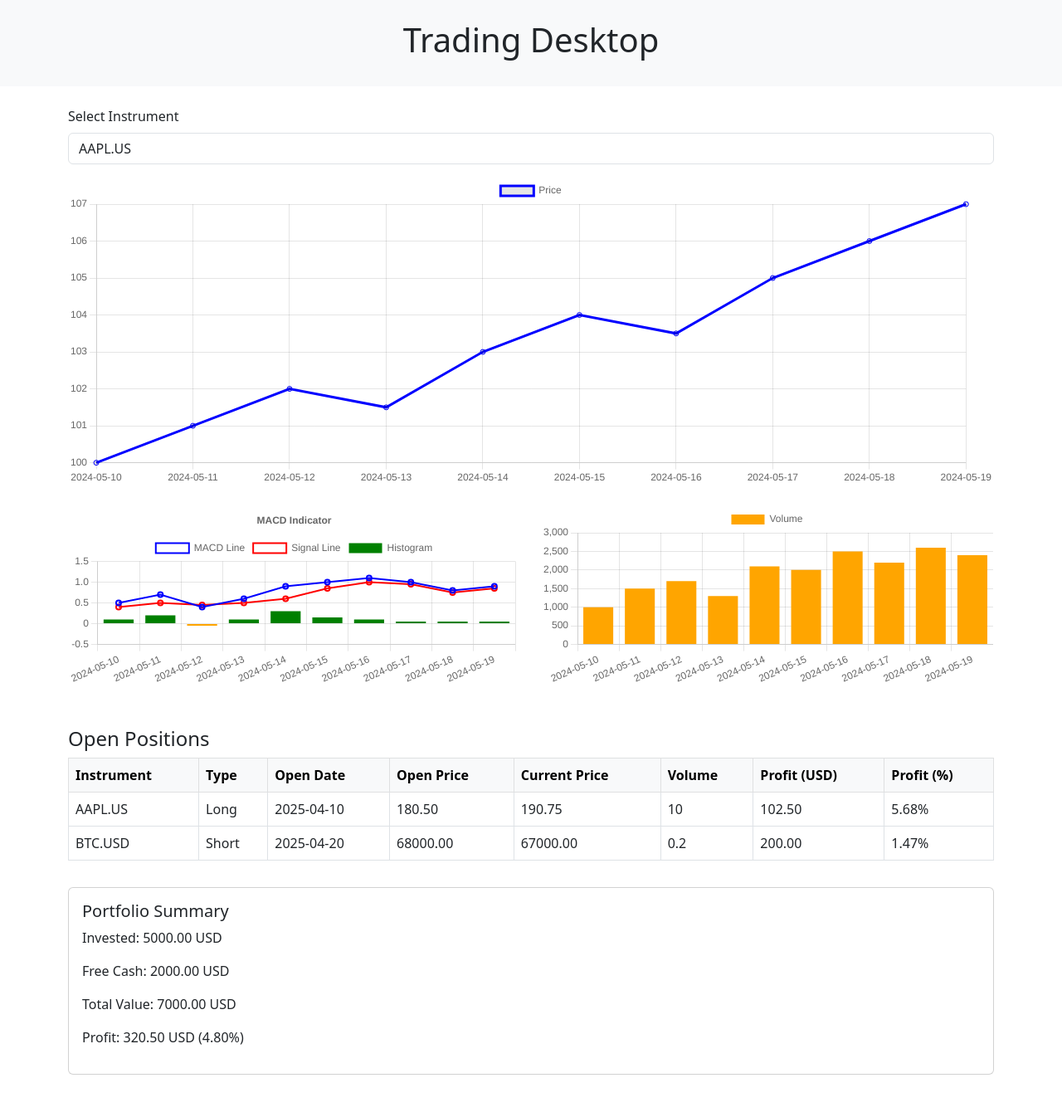
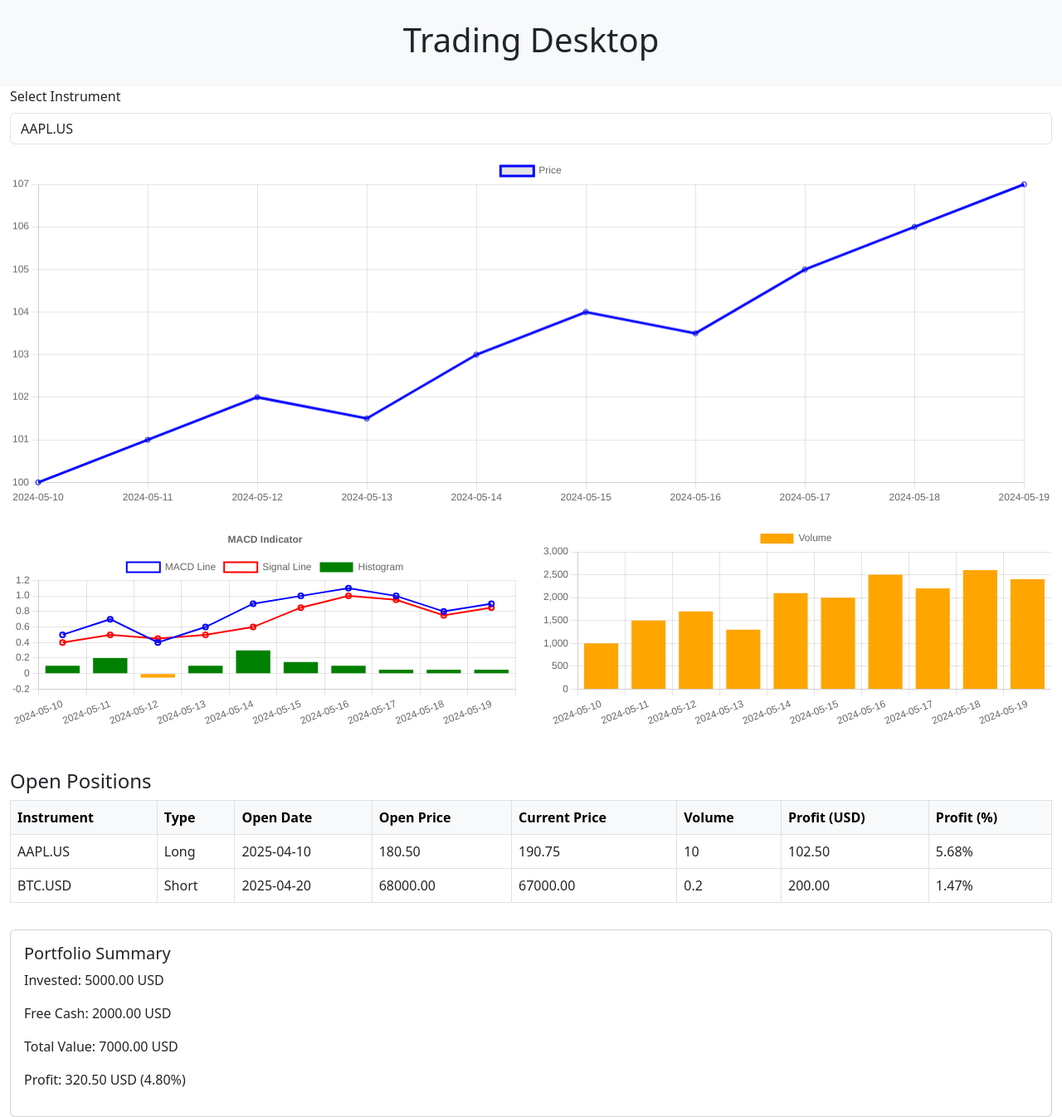
Before and after one commit to wut-ersms/front-end, a Flask app: page /desktop/ in a window 1280 px wide. Shown: the part 56-1402 px from the top of the page at 83% size. Before the commit the page ends 1351 px from the top, so only its background shows below. Run offline with Flask 3, Linux system fonts and the light colour scheme.

Commit message:
small fix

```diff
--- a/app/templates/desktop/desktop.html
+++ b/app/templates/desktop/desktop.html
@@ -6,7 +6,8 @@
     </div>
 </section>
 
-<div class="container my-4">
+<!-- <div class="container my-4"> -->
+<div class="container-fluid">
     <!-- Instrument Selector -->
     <div class="mb-3">
         <label for="instrumentSelector" class="form-label">Select Instrument</label>
--- a/app/templates/main/main.html
+++ b/app/templates/main/main.html
@@ -1,5 +1,10 @@
 {% extends 'base.html' %}
 {% block content %}
+    <!-- <div class="container d-flex justify-content-end py-2">
+        <button type="button" class="btn btn-outline-secondary me-2">Login</button>
+        <button type="button" class="btn btn-outline-secondary">Signin</button>
+    </div> -->
+
     <!-- Hero Section -->
     <section class="bg-light p-5">
         <div class="container text-center">
```
